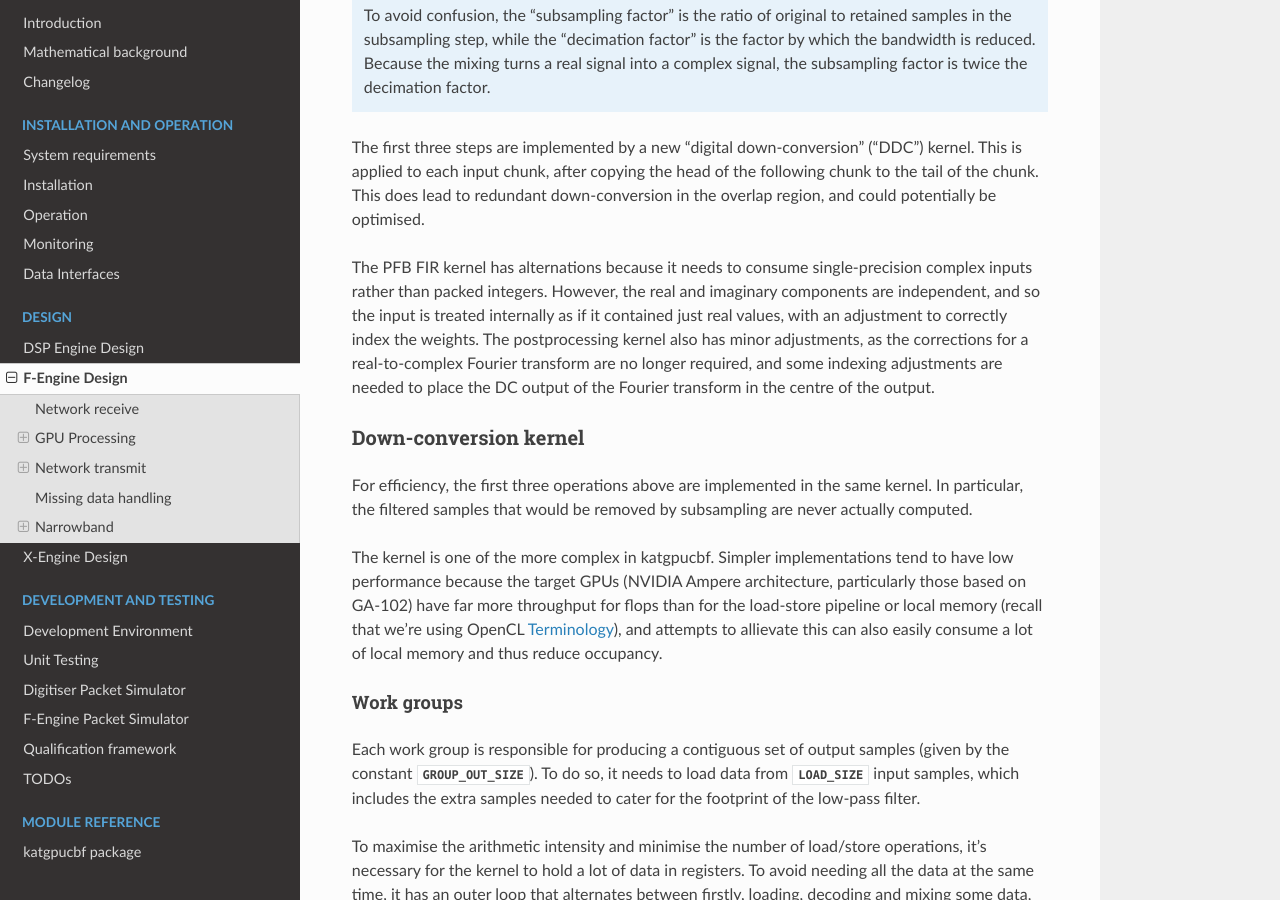
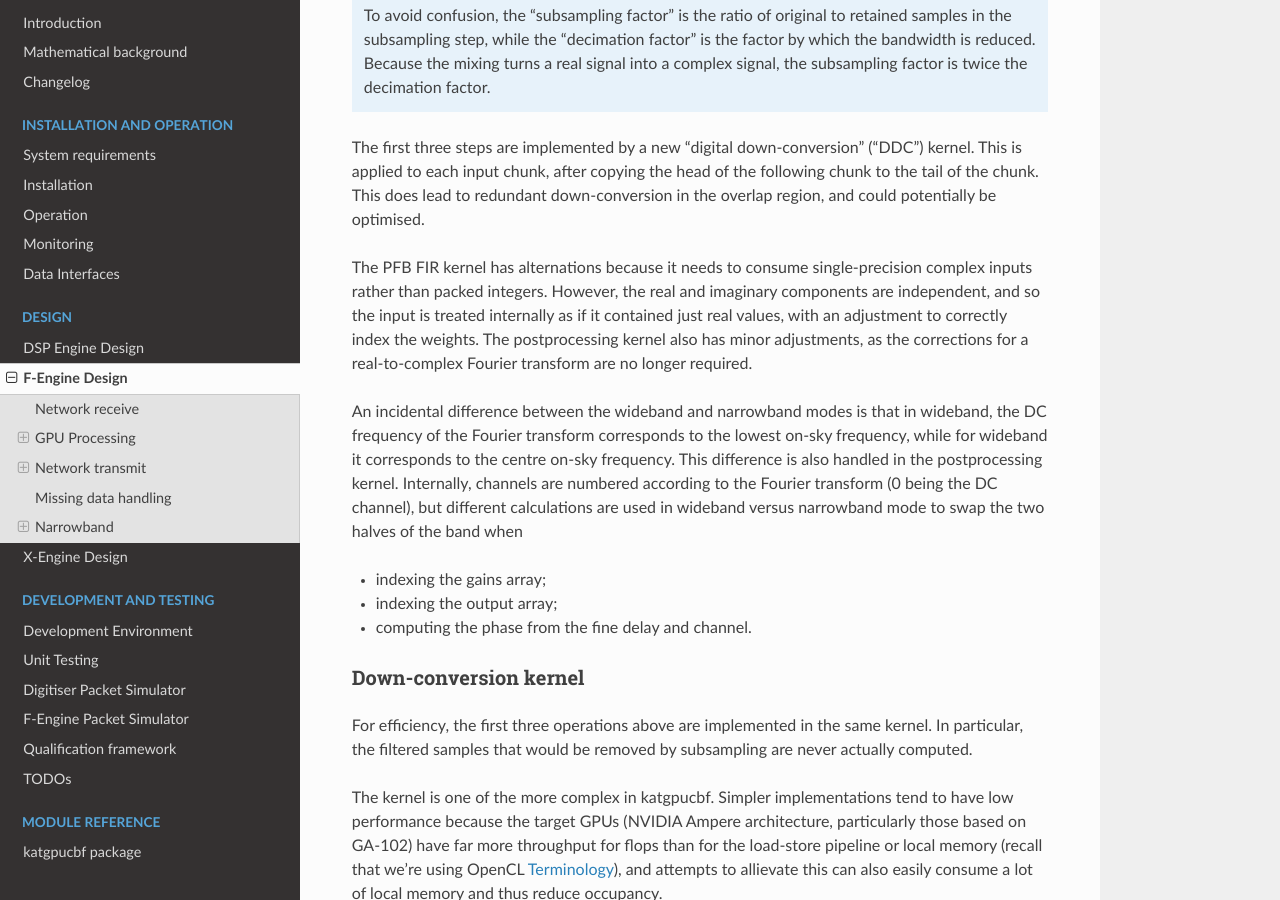
Before and after one commit to ska-sa/katgpucbf, a Sphinx documentation site: the page built from doc/fgpu.design.rst, in a window 1280 px wide and 900 px high, scrolled down 11497 px. Built offline with Sphinx 7.4.7 and the Read the Docs theme 2.0.0, drawn with Linux system fonts in a browser that asks for light colours; a script that is not in the unit is left out; the version number could not be read and is left out; some of the changed text lies outside the part shown.

Commit message:
More design doc detail on fftshift in narrowband

```diff
--- a/doc/fgpu.design.rst
+++ b/doc/fgpu.design.rst
@@ -568,9 +568,19 @@ single-precision complex inputs rather than packed integers. However, the real
 and imaginary components are independent, and so the input is treated
 internally as if it contained just real values, with an adjustment to correctly
 index the weights. The postprocessing kernel also has minor adjustments, as the
-corrections for a real-to-complex Fourier transform are no longer required, and
-some indexing adjustments are needed to place the DC output of the Fourier
-transform in the centre of the output.
+corrections for a real-to-complex Fourier transform are no longer required.
+
+An incidental difference between the wideband and narrowband modes is that in
+wideband, the DC frequency of the Fourier transform corresponds to the lowest
+on-sky frequency, while for wideband it corresponds to the centre on-sky
+frequency. This difference is also handled in the postprocessing kernel.
+Internally, channels are numbered according to the Fourier transform (0 being
+the DC channel), but different calculations are used in wideband versus
+narrowband mode to swap the two halves of the band when
+
+- indexing the gains array;
+- indexing the output array;
+- computing the phase from the fine delay and channel.
 
 Down-conversion kernel
 ^^^^^^^^^^^^^^^^^^^^^^
```
Also changed, not shown: other parts of doc/fgpu.design.rst (+1 -1 lines).
